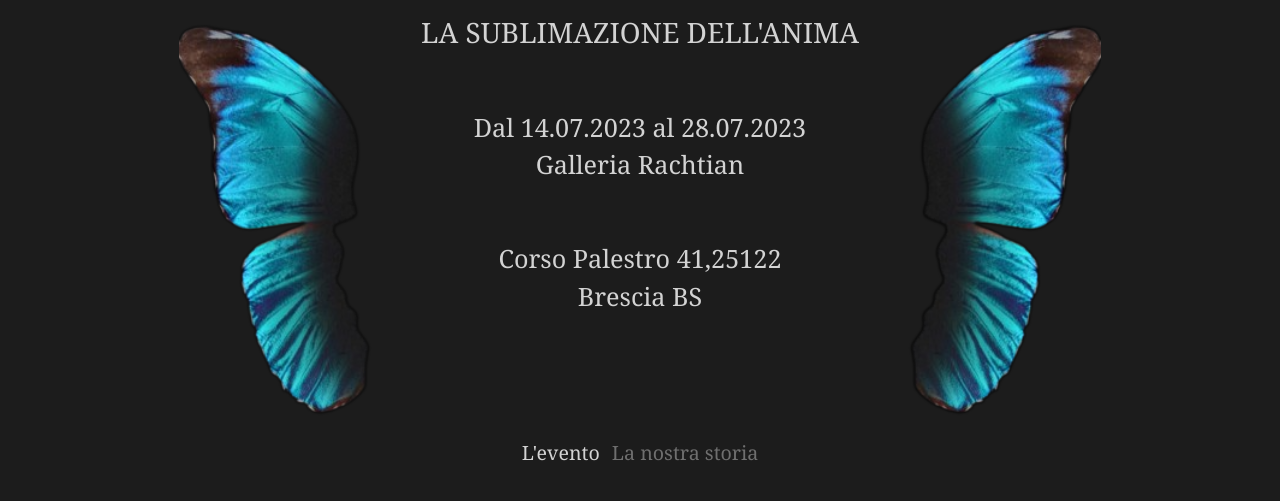
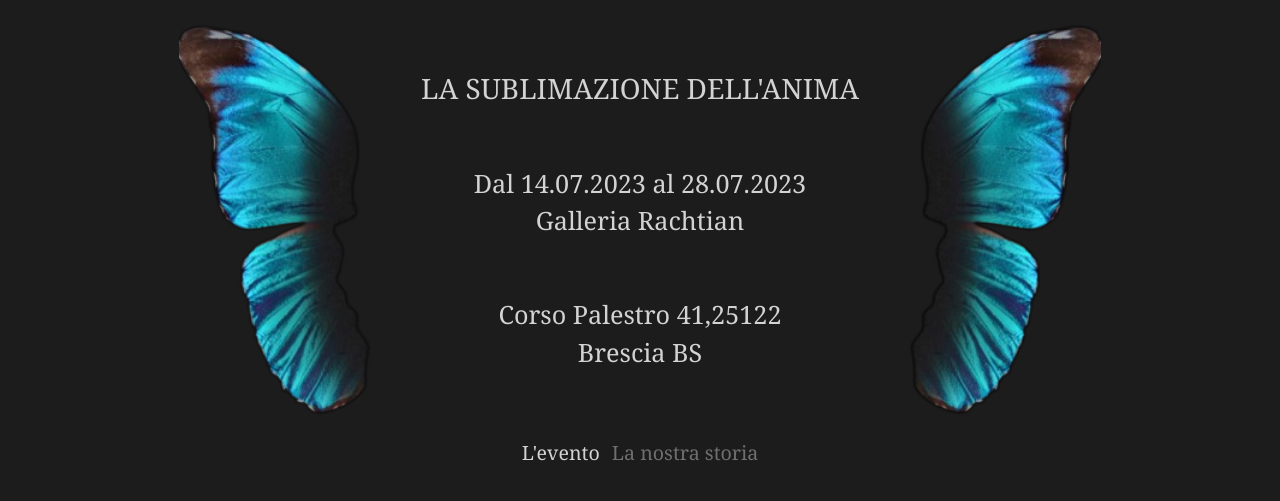
Before and after one commit to Noemilio/Noemilio.github.io, a plain HTML site: page index.html in a window 1280 px wide. Shown: the part 247-748 px from the top of the page. Drawn offline with nearby package versions, Linux system fonts and the light colour scheme.

Commit message:
Update index.html

```diff
--- a/index.html
+++ b/index.html
@@ -124,7 +124,7 @@
       }
 
 </style>
-<body class="d-flex flex-column justify-content-around">
+<body class="d-flex flex-column justify-content-center">
 
     <div class="mb-auto text-center sect-sm"> <!--SEZIONE 1-->
         <h1 style="color: #61bec0; font-size: 5rem; font-family:'Times New Roman', Times, serif; margin: 6rem 0 0 0" class="mb-0">METAMORFOSI</h1>
@@ -135,7 +135,7 @@
 
         <div class="align-self-center "> <img src="/img/lwing.png" alt="Ala sx" class="wing ml-4"> </div>
         <!-- CAROUSEL PARTIAL-->
-        <div class="center" ><!--Modificato-->
+        <div class="center" style="margin-top:4rem;">
 
 
                 <div id="carouselExampleIndicators" class="carousel slide d-flex" >
@@ -204,10 +204,9 @@
                 La nostra storia
             </description>
         </span>
-
     </div>
 
-    <div class="d-flex justify-content-around sect">
+     <div class="d-flex justify-content-around sect">
         <img class="logo" src="/img/logo_rachtian.png" />
         <img class="logo" src="/img/logo_agevents.png" />
         <img class ="logo" src="/img/zani.png" />
```
